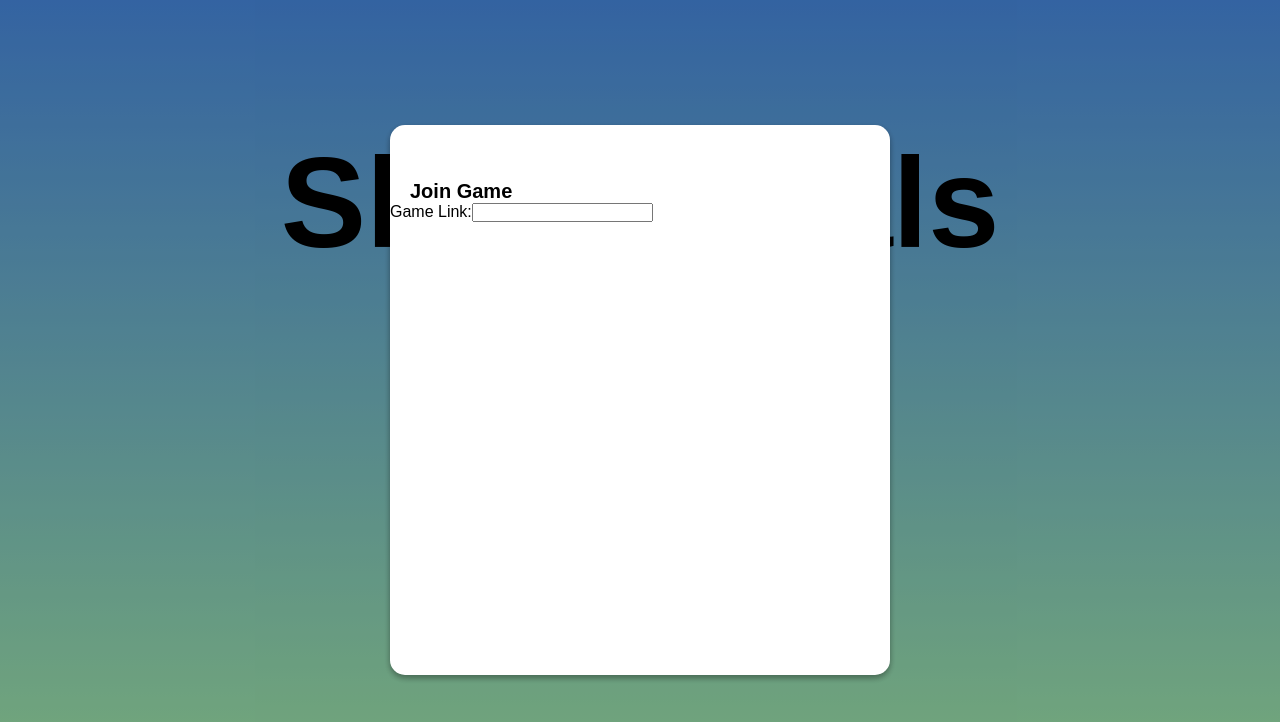
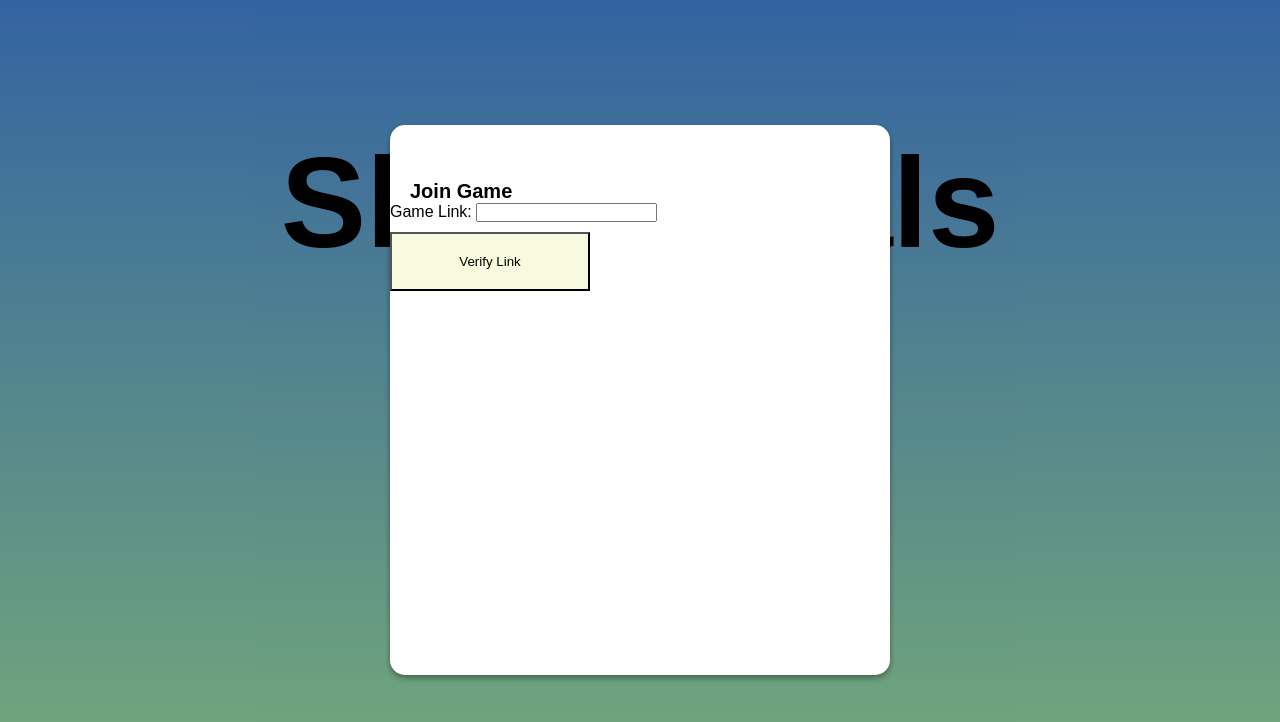
Before and after one commit to rpt21savage/sketch-pals, a React app: page / in a window 1280 px wide. Both pictures are taken after a click on the button "Join Game". Shown: the top 722 px of the page. Built offline with nearby package versions, Linux system fonts and the light colour scheme; a web font is replaced by a local one.

Commit message:
on click functionality for button to verify game link

```diff
--- a/client/src/JoinGame.tsx
+++ b/client/src/JoinGame.tsx
@@ -1,6 +1,7 @@
 import * as React from 'react';
 import { useState, useEffect, useRef } from 'react';
 import { ModalStyle, JoinContainer, JoinHeader } from '../styles/Join';
+import { InterActiveButton } from '../styles/Landing';
 
 interface Props {
   toggleModal: (isActive: boolean) => void;
@@ -21,6 +22,10 @@ const JoinGame:React.FC<Props> = ( { toggleModal, isActive } ) => {
     console.log('Inside')
   };
 
+  const verifyEmailLink = () => {
+    console.log('Here is the game Link', gameLink);
+  };
+
   useEffect(() => {
     document.addEventListener('mousedown', handleClickOutside);
     return () => document.removeEventListener('mousedown', handleClickOutside);
@@ -31,15 +36,9 @@ const JoinGame:React.FC<Props> = ( { toggleModal, isActive } ) => {
         <JoinContainer >
           <JoinHeader>Join Game</JoinHeader>
         <label>
-        Game Link:
-        <input
-          type="text"
-          value={gameLink}
-          onChange={e => {
-            setGameLink(e.target.value)
-          }}
-        />
+        Game Link: <input type="text" value={gameLink} onChange={e => { setGameLink(e.target.value)}}/>
       </label>
+      <InterActiveButton onClick={() => verifyEmailLink()}>Verify Link</InterActiveButton>
         </JoinContainer>
       </ModalStyle>
   );
```
